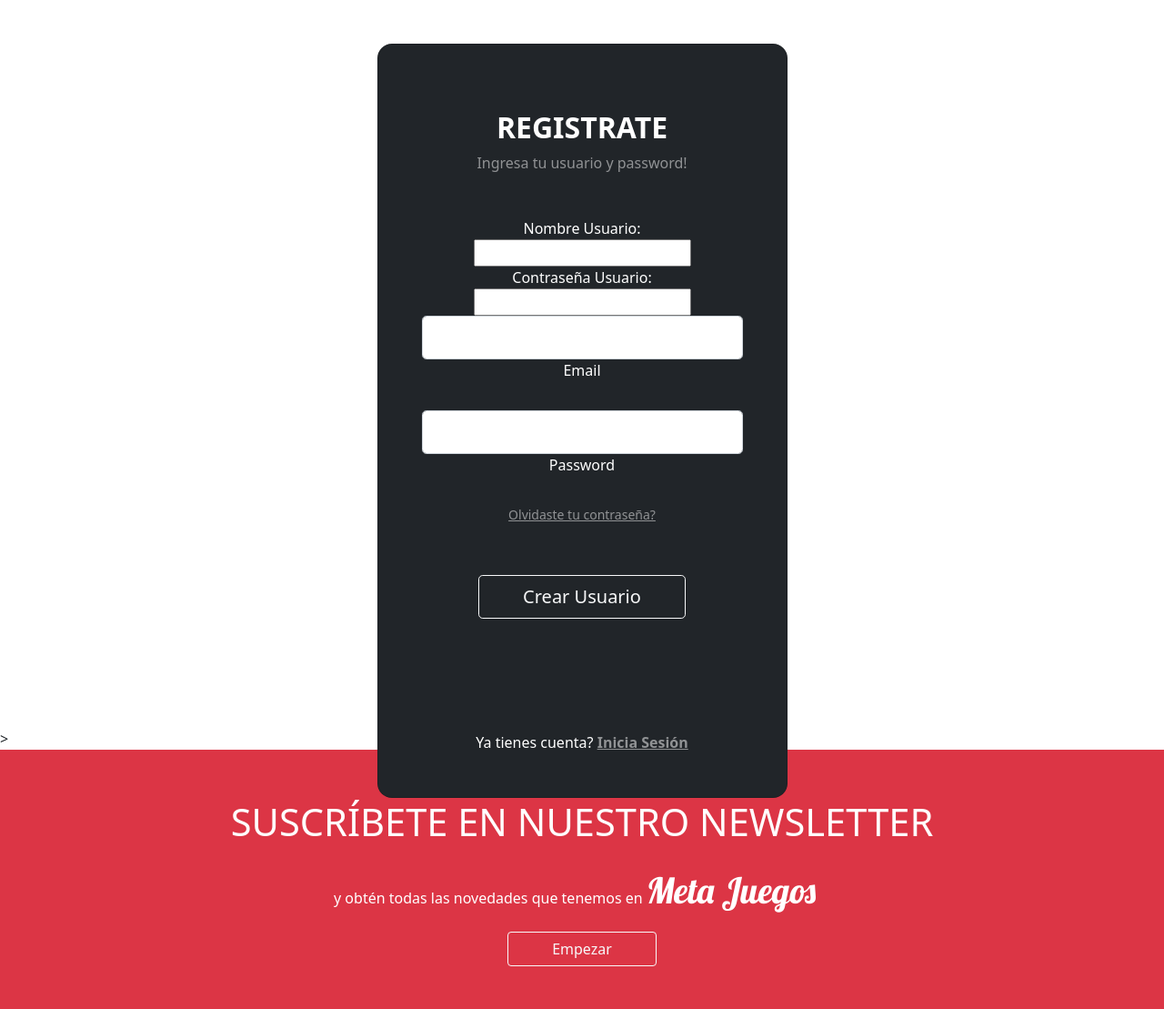
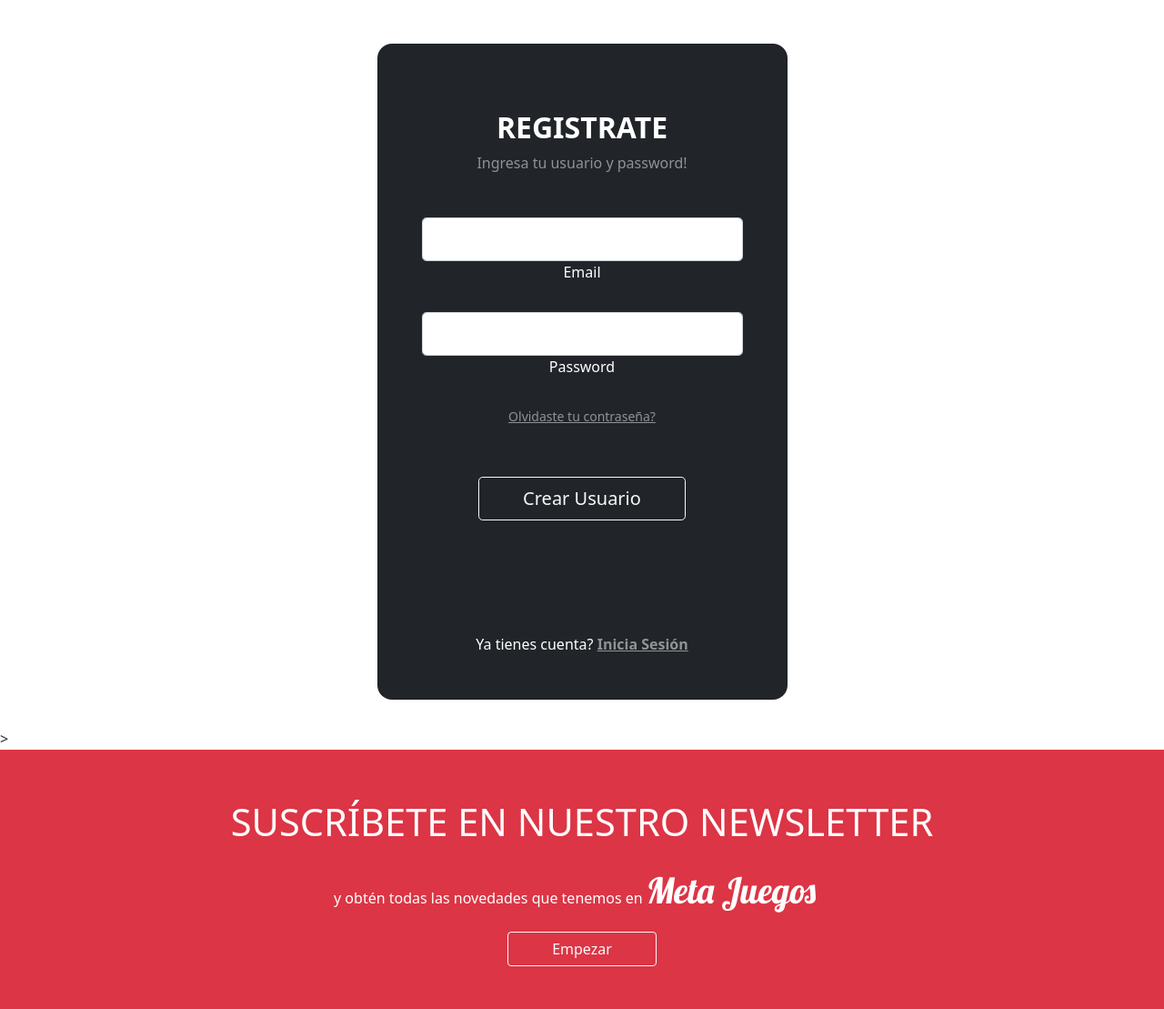
Before and after one commit to patricio97/metajuegos-1, a Django app: page /register-app in a window 1280 px wide. Shown: the part 85-1194 px from the top of the page at 91% size. Run offline with Django 4.2, Linux system fonts and the light colour scheme.

Commit message:
actulizando

```diff
--- a/MetaJuegos_Django/core/admin.py
+++ b/MetaJuegos_Django/core/admin.py
@@ -1,7 +1,8 @@
 from django.contrib import admin
-from .models import Credencial, Producto, Carrito
+from .models import Credencial, Usuario, Producto, Carrito
 
 # Register your models here.
 admin.site.register(Credencial)
+admin.site.register(Usuario)
 admin.site.register(Producto)
 admin.site.register(Carrito)
--- a/MetaJuegos_Django/core/forms.py
+++ b/MetaJuegos_Django/core/forms.py
@@ -1,13 +1,3 @@
 from django import forms
 from django.forms import ModelForm
-from .models import Credencial
-
-class CredencialForm(ModelForm):
-    class Meta:
-        model = Credencial
-        fields =['username','password']
-
-        widget = {
-            'username': forms.TextInput(attrs={'class':'form-control'}),
-            'password': forms.TextInput(attrs={'class':'form-control'}),
-        }
+from .models import  Credencial, Usuario
--- a/MetaJuegos_Django/core/models.py
+++ b/MetaJuegos_Django/core/models.py
@@ -2,23 +2,32 @@ from django.db import models
 
 # Create your models here.
 class Credencial(models.Model):
-    username = models.CharField(primary_key=True, max_length=60, verbose_name='Nombre Usuario')
-    password = models.CharField(max_length=20, verbose_name='Contraseña Usuario')
+    idUsuario = models.IntegerField(primary_key=True, verbose_name='Id de Usuario')
+    nombreUsuario = models.CharField(max_length=60, verbose_name='Nombre de Usuario')
+
     def __str__(self):
-        return self.username
+        return self.nombreUsuario
 
+class Usuario(models.Model):
+    nombreCompleto = models.CharField(primary_key=True, max_length=60, verbose_name="Nombre Completo Usuario")
+    correo = models.CharField(max_length=60, verbose_name="Correo Usuario")
+    numeroTelefono = models.IntegerField(verbose_name="Numero Usuario")
+    Credencial = models.ForeignKey(Credencial, on_delete=models.CASCADE)
+
+    def __str__(self):
+        return self.nombreCompleto
 
 class Producto(models.Model):
-    id_producto = models.CharField(primary_key=True, max_length=16, verbose_name="Codigo_producto")
-    nombre_producto = models.CharField(max_length=30, verbose_name="Nombre_producto")
-    categoria = models.CharField(max_length=20, verbose_name="Categoria_producto")
+    idProducto = models.CharField(primary_key=True, max_length=60, verbose_name="Id Producto")
+    nombreProducto = models.CharField(max_length=60, verbose_name="Nombre Producto")
+    categoria = models.IntegerField(verbose_name="Categoria")
 
     def __str__(self):
-        return self.nombre_producto
+        return self.idProducto
 
 class Carrito(models.Model):
-    id_carrito = models.IntegerField(primary_key=True, verbose_name="Id_carrito")
+    idCarrito = models.IntegerField(primary_key=True, verbose_name="Id Carrito")
     Producto = models.ForeignKey(Producto, on_delete=models.CASCADE)
 
     def __str__(self):
-        return self.id_carrito
+        return self.idCarrito
--- a/MetaJuegos_Django/core/templates/core/index.html
+++ b/MetaJuegos_Django/core/templates/core/index.html
@@ -23,17 +23,17 @@
   </head>
   <body>
     <nav class="navbar navbar-expand-lg navbar-light bg-dark container-fluid">
-      <a class="navbar-brand text-white ml-8" href="index.html">Meta Juegos</a>
+      <a class="navbar-brand text-white ml-8" href="home">Meta Juegos</a>
       <button class="navbar-toggler" type="button" data-toggle="collapse" data-target="#navbarNav" aria-controls="navbarNav" aria-expanded="false" aria-label="Toggle navigation">
         <span class="navbar-toggler-icon"></span>
       </button>
       <div class="collapse navbar-collapse" id="navbarNav">
         <ul class="navbar-nav ml-8 ">
           <li class="nav-item active">
-            <a class="nav-link text-white" href="index.html">Inicio <span class="sr-only">(current)</span></a>
+            <a class="nav-link text-white" href="home">Inicio <span class="sr-only">(current)</span></a>
           </li>
           <li class="nav-item">
-            <a class="nav-link text-white" href="login()">Iniciar Sesión</a>
+            <a class="nav-link text-white" href="login-app">Iniciar Sesión</a>
           </li>
           <li class="nav-item">
             <a class="nav-link text-white" href="#">Nosotros</a>
--- a/MetaJuegos_Django/core/templates/core/register.html
+++ b/MetaJuegos_Django/core/templates/core/register.html
@@ -18,17 +18,17 @@
   </head>
   <body>
     <nav class="navbar navbar-expand-lg navbar-light bg-dark container-fluid">
-      <a class="navbar-brand text-white ml-8" href="index.html">Meta Juegos</a>
+      <a class="navbar-brand text-white ml-8" href="home">Meta Juegos</a>
       <button class="navbar-toggler" type="button" data-toggle="collapse" data-target="#navbarNav" aria-controls="navbarNav" aria-expanded="false" aria-label="Toggle navigation">
         <span class="navbar-toggler-icon"></span>
       </button>
       <div class="collapse navbar-collapse" id="navbarNav">
         <ul class="navbar-nav ml-8 ">
           <li class="nav-item active">
-            <a class="nav-link text-white" href="index.html">Inicio <span class="sr-only"></span></a>
+            <a class="nav-link text-white" href="home">Inicio <span class="sr-only"></span></a>
           </li>
           <li class="nav-item">
-            <a class="nav-link text-white" href="login.html">Iniciar Sesión</a>
+            <a class="nav-link text-white" href="home">Iniciar Sesión</a>
           </li>
           <li class="nav-item">
             <a class="nav-link text-white" href="#">Nosotros</a>
@@ -50,9 +50,9 @@
 
                   <h2 class="fw-bold mb-2 text-uppercase">Registrate</h2>
                   <p class="text-white-50 mb-5">Ingresa tu usuario y password!</p>
-                  {% csrf_token %}
+
                   <div class="form-outline form-white mb-4">
-                    {{form.as_table}}
+
                     <input type="email" id="username" class="form-control form-control-lg" />
                     <label class="form-label" for="typeEmailX">Email</label>
                   </div>
@@ -73,7 +73,7 @@
                 </div>
 
                 <div>
-                  <p class="mb-0">Ya tienes cuenta? <a href="login.html" class="text-white-50 fw-bold">Inicia Sesión</a>
+                  <p class="mb-0">Ya tienes cuenta? <a href="login-app" class="text-white-50 fw-bold">Inicia Sesión</a>
                   </p>
                 </div>
 
--- a/MetaJuegos_Django/core/urls.py
+++ b/MetaJuegos_Django/core/urls.py
@@ -2,7 +2,7 @@ from django.urls import path
 from .views import home, login, register
 
 urlpatterns = [
-    path('', home, name="home"),
+    path('home', home, name="home"),
     path('login-app', login, name="login"),
     path('register-app', register, name="register"),
 ]
--- a/MetaJuegos_Django/core/views.py
+++ b/MetaJuegos_Django/core/views.py
@@ -1,22 +1,16 @@
 from django.shortcuts import render
-from .models import Credencial, Producto
-from .forms import CredencialForm
+from .models import Credencial
+
 
 # Create your views here.
 def home(request):
 
-    Productos = Producto.objects.all()
-    contexto ={"Productos":Productos}
-
-    return render(request, 'core/index.html', contexto)
+    return render(request, 'core/index.html')
 
 def login(request):
 
     return render(request, 'core/login.html')
 
 def register(request):
-    datos= {
-        'form': CredencialForm()
-    }
 
-    return render(request, 'core/register.html', datos)
+    return render(request, 'core/register.html')
```
Also changed, not shown: MetaJuegos_Django/core/templates/core/login.html (+4 -4 lines), MetaJuegos_Django/core/migrations/0005_usuario_delete_carrito_delete_producto.py (added), MetaJuegos_Django/core/migrations/0006_producto.py (added), MetaJuegos_Django/core/migrations/0007_carrito.py (added).
